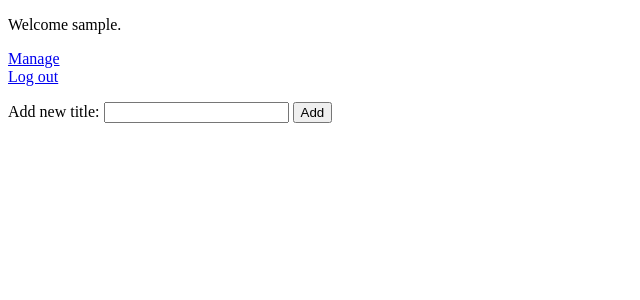
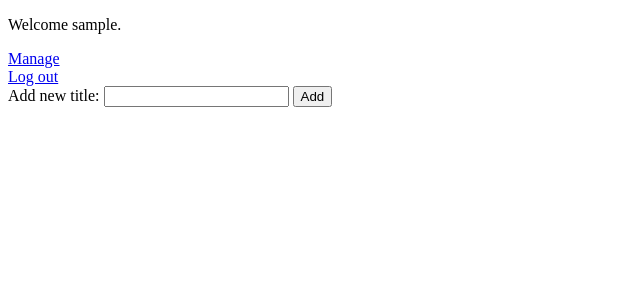
Before and after one commit to ryanbuchananxyz/dmdb, a Django app: page / in a window 1280 px wide. Shown: the top 300 px of the page, without its empty margins (0-640 px from the left). Run offline with Django 4.2, Linux system fonts and the light colour scheme; the visitor is signed in with stand-in values (Sample User, id 1); data that the repository does not hold is empty.

Commit message:
cleaned up code, fit titles within display

```diff
--- a/dmdb/settings.py
+++ b/dmdb/settings.py
@@ -19,10 +19,11 @@ USE_TZ = True
 
 ROOT_URLCONF = 'dmdb.urls'
 STATIC_URL = 'static/'
+LOGIN_REDIRECT_URL = '/'
+LOGOUT_REDIRECT_URL = '/'
+
 WSGI_APPLICATION = 'dmdb.wsgi.application'
 DEFAULT_AUTO_FIELD = 'django.db.models.BigAutoField'
-LOGIN_REDIRECT_URL = '/'
-LOGOUT_REDIRECT_URL = '/'
 
 INSTALLED_APPS = [
     'django.contrib.admin',
--- a/templates/index.html
+++ b/templates/index.html
@@ -2,7 +2,6 @@
 <html>
     <head>
         <title>dmdb</title>
-    </head>
         <!-- style as catalog to maximise display space -->
         <style>
             ul {
@@ -13,18 +12,19 @@
                 float: left;
                 text-align: center;
                 padding: 16px;
+                width: fit-content;
             }
             img {
                 width: auto;
                 height: 256;
             }
         </style>
+    </head>
     <body>
         {% if user.is_authenticated %}
         <p>Welcome {{ user.username }}.</p>
         <a href="admin/">Manage</a><br>
         <a href="{% url 'logout' %}">Log out</a><br>
-        <p>
         <!-- pass url to views.index -->
         <form method="post">
             {% csrf_token %}
@@ -32,7 +32,6 @@
             <input type="text" name="imdb_url">
             <input type="submit" value="Add">
         </form>
-        </p>
         {% for title in titles %}
         <ul>
             <li>
```
Also changed, not shown: dashboard/views.py (+4 -3 lines). Lines whose indentation alone changed are shown as unchanged.
